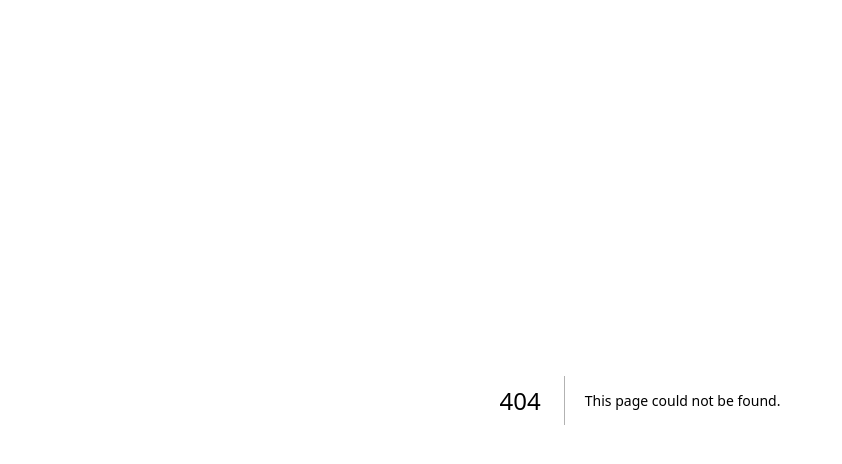
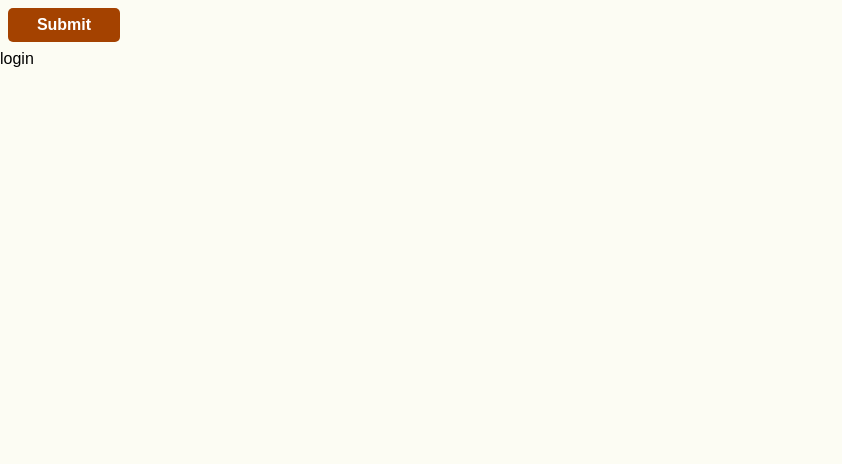
Before and after one commit to Mahdi-Alizadeh96/my_quotation_frontend, a Next.js app: page /sign-up in a window 1280 px wide. Before the commit this address had no page. Shown: the top 464 px of the page, without its empty margins (0-842 px from the left). Built offline with nearby package versions, Linux system fonts and the light colour scheme; a web font is replaced by a local one.

Commit message:
sign up page initial set up

```diff
--- /dev/null
+++ b/src/app/(auth)/sign-up/page.tsx
@@ -0,0 +1,37 @@
+"use client"; // This page is client side
+
+// <import styles
+import styles from './signUp.module.scss';
+// import styles>
+
+// <import packages
+import { useQueryClient } from '@tanstack/react-query';
+import { Button } from '@/app/general_components';
+import Link from 'next/link';
+// import packages>
+
+/**
+ * @description sing up page
+ */
+export default function Signup() {
+
+  // use react query
+  const queryClient = useQueryClient();
+
+  queryClient.setQueryData([ 'myData' ], "data");
+
+  function handleClick() {
+
+    // console.log(queryClient.getQueryData(['myData']));
+
+  };
+
+  return (
+    <div className={styles.singUp}>
+      <Button label='Submit' onClick={handleClick}/>
+        <Link href='/login'>
+          login
+        </Link>
+    </div>
+  )
+};
--- /dev/null
+++ b/src/app/(auth)/sign-up/signUp.module.scss
@@ -0,0 +1,3 @@
+.singUp {
+
+}
--- a/src/app/general_components/button/button.tsx
+++ b/src/app/general_components/button/button.tsx
@@ -21,7 +21,7 @@ interface ButtonProps {
  */
 function Button(props : ButtonProps) {
 
-    const { label, size = '', active, onClick, children } = props;
+    const { label, size = '', active = true, onClick, children } = props;
 
     /**
      * @description set disable mode to button
```
Also changed, not shown: src/app/(auth)/login/page.tsx (indentation only).
